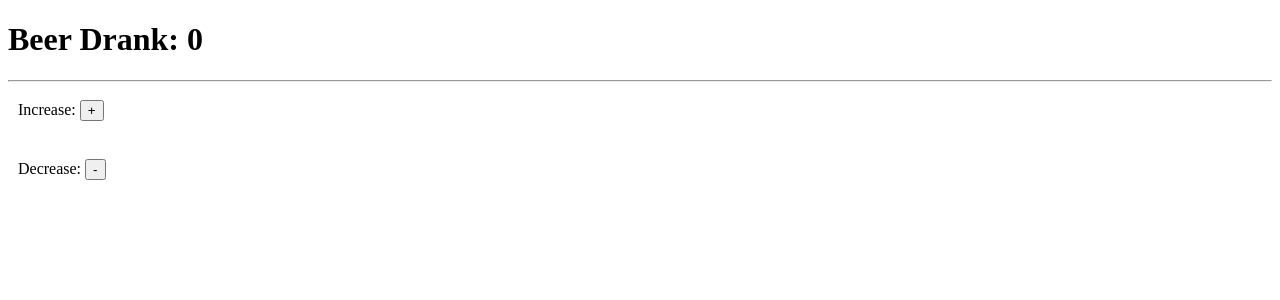
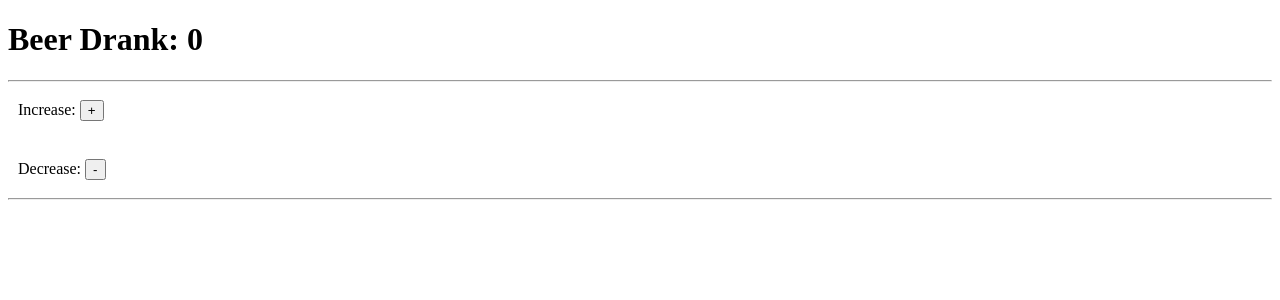
Before and after one commit to xXValhallaCoderXx/01-Medium-Blog-React-Redux-Typescript-Tutorial, a React app: page / in a window 1280 px wide. Shown: the top 300 px of the page. Built offline with nearby package versions, Linux system fonts and the light colour scheme.

Commit message:
Refactor

```diff
--- a/src/components/Counter.tsx
+++ /dev/null
@@ -1,70 +0,0 @@
-import React from 'react'
-import ErrorMessage from './Error';
-
-interface CounterState {
-    value: number;
-    error: boolean;
-}
-
-export class Counter extends React.Component<{},CounterState> {
-    constructor() {
-        super();
-        this.state = {
-            value: 0,
-            error: false,
-        };
-    }
-    render(): JSX.Element {
-        const { value } = this.state;
-        return (
-            <div>
-                <h1>Beer Drank: {value}</h1>
-                {this.handleDisplayError()}
-                <hr/>
-                <div className="basic-padding">
-                    <label>Increase: </label>
-                    <button onClick={() => this.handleIncrease()}>+</button>
-                </div>
-                <br/>
-                <div className="basic-padding">
-                    <label>Decrease: </label>
-                    <button onClick={() => this.handleDecrease()}>-</button>
-                </div>
-            </div>
-        );
-    }
-
-    handleIncrease(){
-        // Increase Counter Function On Click
-        const { value } = this.state;
-        this.setState({
-            value: value + 1,
-            error: false,
-        });
-    };
-
-    handleDecrease(){
-        // Decrease Counter Function On Click
-        const { value } = this.state;
-        if(value === 0){
-            // If Counter Is 0, Set False to display a message to user
-            this.setState({ error: true })
-            return null;
-        };
-
-        this.setState({
-            value: value - 1,
-            error: false,
-        })
-    };
-
-    handleDisplayError(){
-        // If try do decrease counter below 0, error is displayed to user
-        const { error } = this.state;
-        if(error){
-            return <ErrorMessage />
-        };
-
-        return null;
-    }
-};
--- /dev/null
+++ b/src/components/CounterView.tsx
@@ -0,0 +1,33 @@
+import React from "react";
+import { CounterContainerState } from '../containers/CounterContainer';
+
+// Define our Functions passwed down
+interface CounterViewProps {
+    handleDecrease: () => void;
+    handleIncrease: (num: number) => void; //Define a function expecting a parameter
+    handleDisplayError: () => void;
+}
+
+type ComponentProps = CounterContainerState & CounterViewProps
+
+const CounterView = (props: ComponentProps): JSX.Element => {
+    return (
+        <div>
+            <h1>Beer Drank: {props.value}</h1>
+            {props.handleDisplayError()}
+            <hr />
+            <div className="basic-padding">
+                <label>Increase: </label>
+                <button onClick={() => props.handleIncrease(1)}>+</button>
+            </div>
+            <br />
+            <div className="basic-padding">
+                <label>Decrease: </label>
+                <button onClick={() => props.handleDecrease()}>-</button>
+            </div>
+            <hr />
+        </div>
+    );
+};
+
+export default CounterView;
--- /dev/null
+++ b/src/containers/CounterContainer.tsx
@@ -0,0 +1,57 @@
+import React, { Component } from 'react';
+import CounterView from '../components/CounterView';
+import ErrorMessage from '../components/Error';
+
+// Define Counter Container State
+export interface CounterContainerState {
+    value: number;
+    error: boolean;
+}
+
+class CounterContainer extends React.Component<{}, CounterContainerState> {
+    constructor() {
+        super();
+        this.state = {
+            value: 0,
+            error: false,
+        };
+    };
+
+    render(): JSX.Element {
+        return <CounterView
+            {...this.state}
+            handleDisplayError={() => this.handleDisplayError()}
+            handleIncrease={(num) => this.handleIncrease(num)}
+            handleDecrease={() => this.handleDecrease()} />;
+    };
+
+    handleIncrease(num: number) {
+        const { value } = this.state;
+        this.setState({
+            value: value + num,
+            error: false,
+        });
+    };
+
+    handleDecrease() {
+        const { value } = this.state;
+        if (value === 0) {
+            this.setState({ error: true })
+            return null;
+        };
+
+        this.setState({
+            value: value - 1,
+            error: false,
+        });
+    };
+
+    handleDisplayError() {
+        const { error } = this.state;
+        if (error) {
+            return <ErrorMessage />
+        };
+    };
+};
+
+export default CounterContainer;
--- a/src/index.tsx
+++ b/src/index.tsx
@@ -1,9 +1,9 @@
 import React from 'react'
 import ReactDOM from 'react-dom'
-import { Counter } from './components/Counter';
+import CounterContainer from './containers/CounterContainer';
 import './assets/styles/main.css';
 
 ReactDOM.render(
-  <Counter />,
+  <CounterContainer />,
     document.getElementById("render-app")
 );
```
